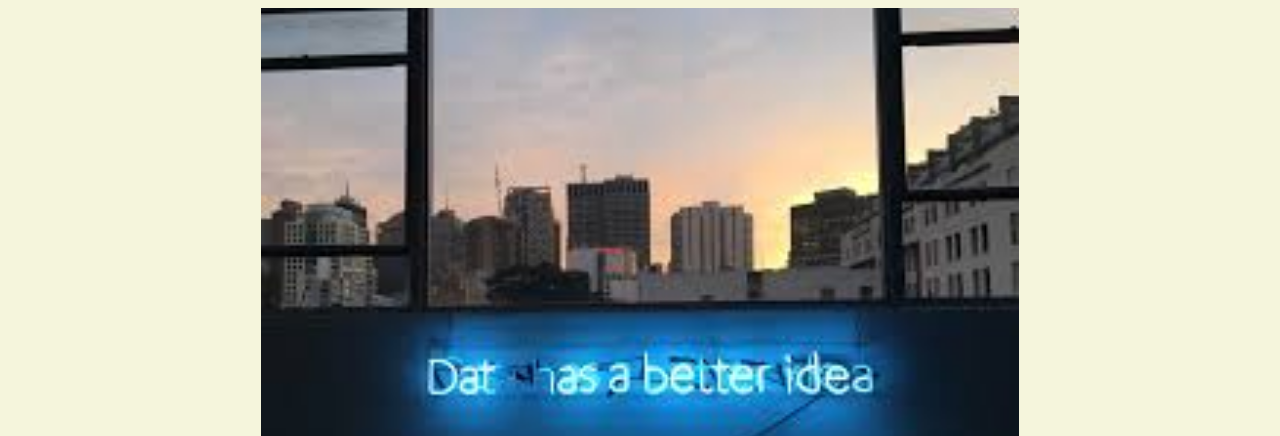
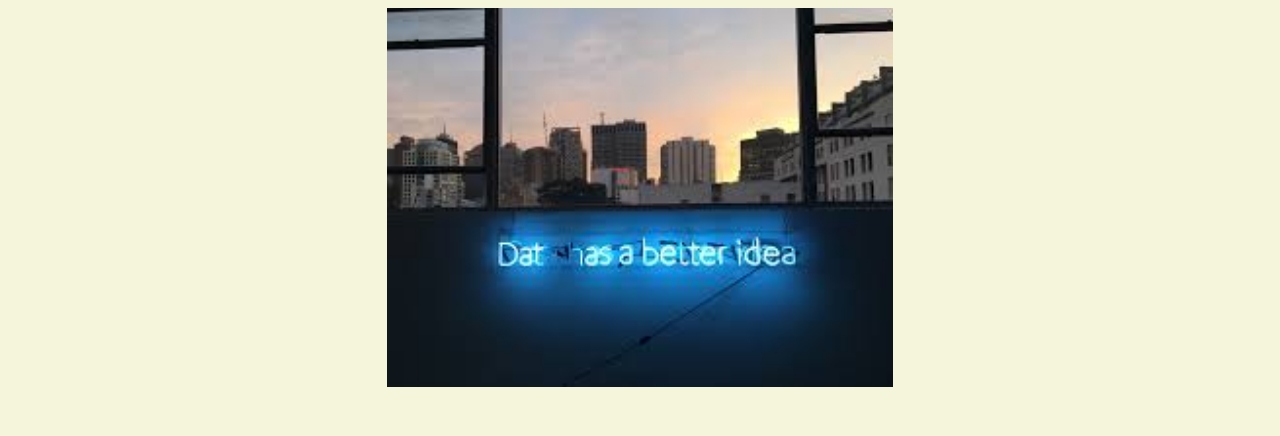
Before and after one commit to vishvpatel-97/vishvpatel-97.github.io, a plain HTML site: page index.html in a window 1280 px wide. Shown: the top 436 px of the page. Drawn offline with Linux system fonts and the light colour scheme.

Commit message:
Update index.html

```diff
--- a/index.html
+++ b/index.html
@@ -14,7 +14,7 @@
   </header>
 
   <body>
-    <img src="images/data2.jpg" width="60%" alt="banner">
+    <img src="images/data2.jpg" width="40%" alt="banner">
     <h1>Vishv Patel's Portal</h1>
     <h2>About Me</h2>
     <p>Experienced Jr Energy Analyst having 1+ years of experience with strong Data Analytic capabilities and ability to work with different diversities of data.</p>
```
